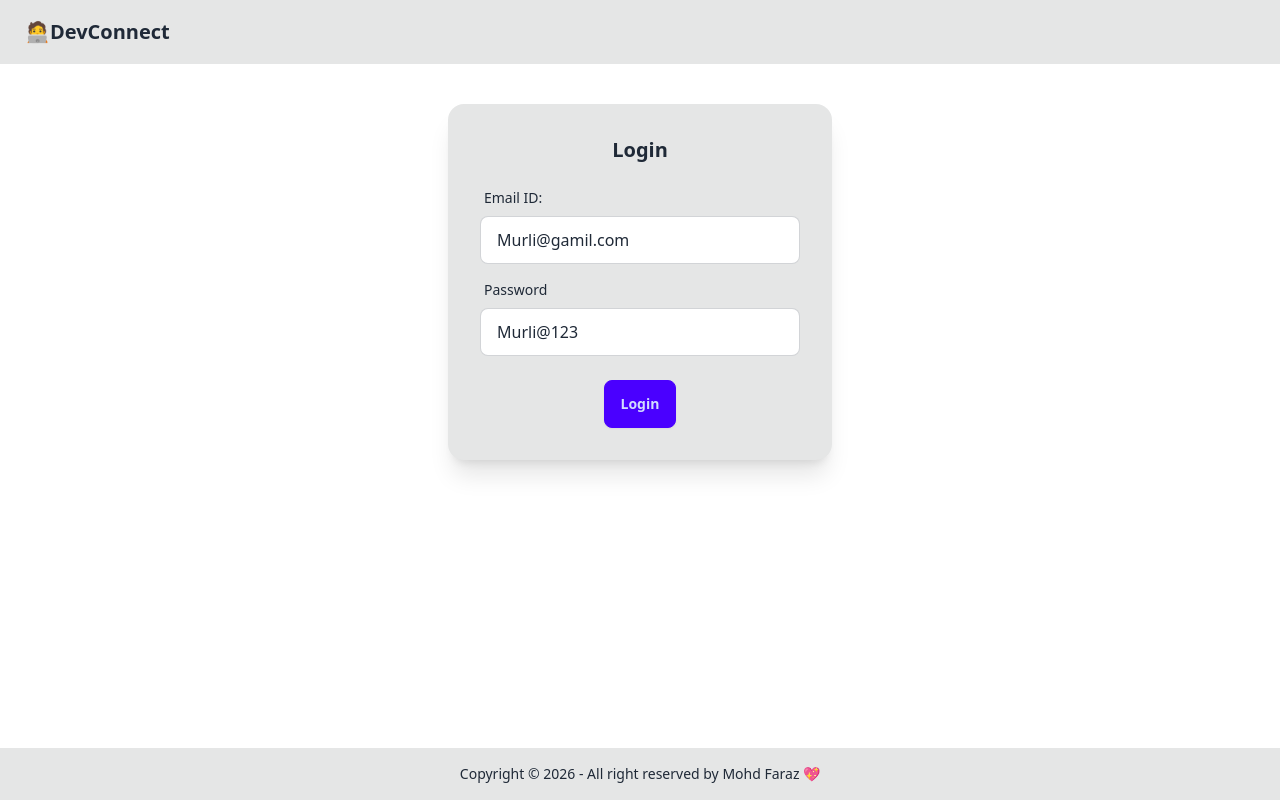
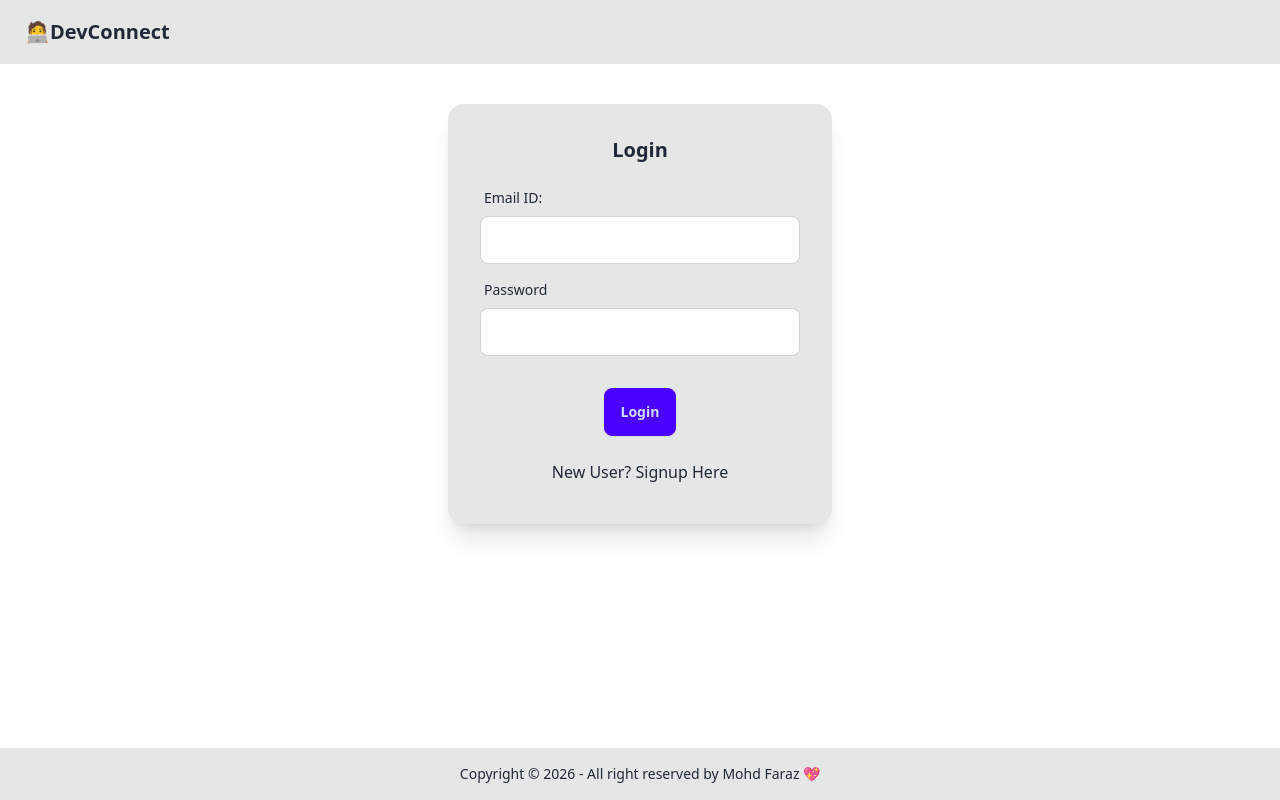
Before and after one commit to Mohdfaraz21/DevConnect-web, a React (Vite) app: page /login in a window 1280 px wide. Built offline with nearby package versions, Linux system fonts and the light colour scheme; no server answers.

Commit message:
signup function

```diff
--- a/src/components/Login.jsx
+++ b/src/components/Login.jsx
@@ -6,8 +6,11 @@
 import { BASE_URL } from "../utils/constants";
 
 const Login = () => {
-  const [emailId, setEmailId] = useState("Murli@gamil.com");
-  const [password, setPassword] = useState("Murli@123");
+  const [emailId, setEmailId] = useState("");
+  const [password, setPassword] = useState("");
+  const [firstName, setFirstName] = useState("");
+  const [lastName, setLastName] = useState("");
+  const [isLoginForm, setIsLoginForm] = useState(true);
   const [error, setError] = useState("");
   const dispatch = useDispatch();
   const navigate = useNavigate();
@@ -20,12 +23,26 @@
           emailId,
           password,
         },
-        { withCredentials: true },
+        { withCredentials: true }
       );
       dispatch(addUser(res.data));
       return navigate("/");
-    } catch (error) {
-      setError(error?.response?.data || "Something went wrong");
+    } catch (err) {
+      setError(err?.response?.data || "Something went wrong");
+    }
+  };
+
+  const handleSignUp = async () => {
+    try {
+      const res = await axios.post(
+        BASE_URL + "/signup",
+        { firstName, lastName, emailId, password },
+        { withCredentials: true }
+      );
+      dispatch(addUser(res.data.data));
+      return navigate("/profile");
+    } catch (err) {
+      setError(err?.response?.data || "Something went wrong");
     }
   };
 
@@ -33,8 +50,36 @@
     <div className="flex justify-center my-10">
       <div className="card bg-base-300 w-96 shadow-xl">
         <div className="card-body">
-          <h2 className="card-title justify-center">Login</h2>
+          <h2 className="card-title justify-center">
+            {isLoginForm ? "Login" : "Sign Up"}
+          </h2>
           <div>
+            {!isLoginForm && (
+              <>
+                <label className="form-control w-full max-w-xs my-2">
+                  <div className="label">
+                    <span className="label-text">First Name</span>
+                  </div>
+                  <input
+                    type="text"
+                    value={firstName}
+                    className="input input-bordered w-full max-w-xs"
+                    onChange={(e) => setFirstName(e.target.value)}
+                  />
+                </label>
+                <label className="form-control w-full max-w-xs my-2">
+                  <div className="label">
+                    <span className="label-text">Last Name</span>
+                  </div>
+                  <input
+                    type="text"
+                    value={lastName}
+                    className="input input-bordered w-full max-w-xs"
+                    onChange={(e) => setLastName(e.target.value)}
+                  />
+                </label>
+              </>
+            )}
             <label className="form-control w-full max-w-xs my-2">
               <div className="label">
                 <span className="label-text">Email ID:</span>
@@ -42,7 +87,6 @@
               <input
                 type="text"
                 value={emailId}
-                placeholder="Type here"
                 className="input input-bordered w-full max-w-xs"
                 onChange={(e) => setEmailId(e.target.value)}
               />
@@ -52,24 +96,34 @@
                 <span className="label-text">Password</span>
               </div>
               <input
-                type="text"
+                type="password"
                 value={password}
-                placeholder="Type here"
                 className="input input-bordered w-full max-w-xs"
                 onChange={(e) => setPassword(e.target.value)}
               />
             </label>
           </div>
           <p className="text-red-500">{error}</p>
-          <div className="card-actions justify-center">
-            <button className="btn btn-primary" onClick={handleLogin}>
-              Login
+          <div className="card-actions justify-center m-2">
+            <button
+              className="btn btn-primary"
+              onClick={isLoginForm ? handleLogin : handleSignUp}
+            >
+              {isLoginForm ? "Login" : "Sign Up"}
             </button>
           </div>
+
+          <p
+            className="m-auto cursor-pointer py-2"
+            onClick={() => setIsLoginForm((value) => !value)}
+          >
+            {isLoginForm
+              ? "New User? Signup Here"
+              : "Existing User? Login Here"}
+          </p>
         </div>
       </div>
     </div>
   );
 };
-
 export default Login;
```
